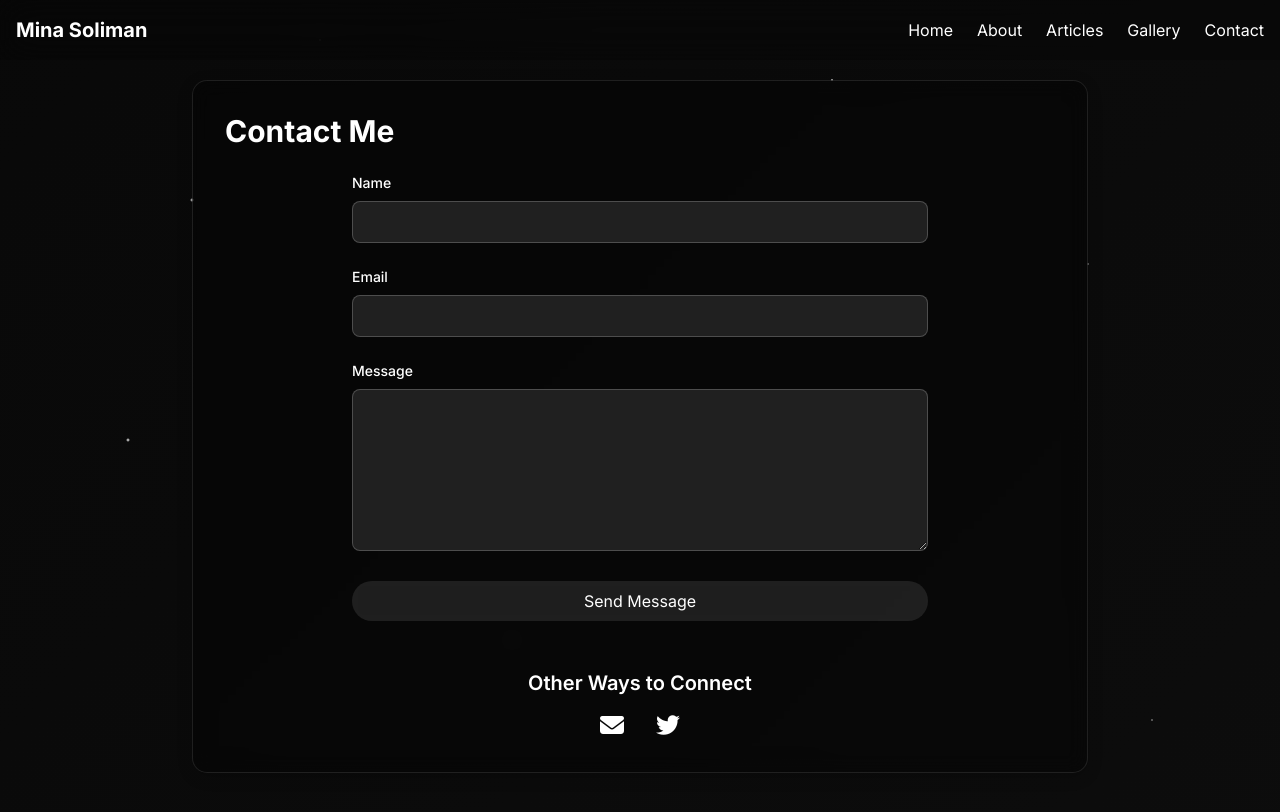
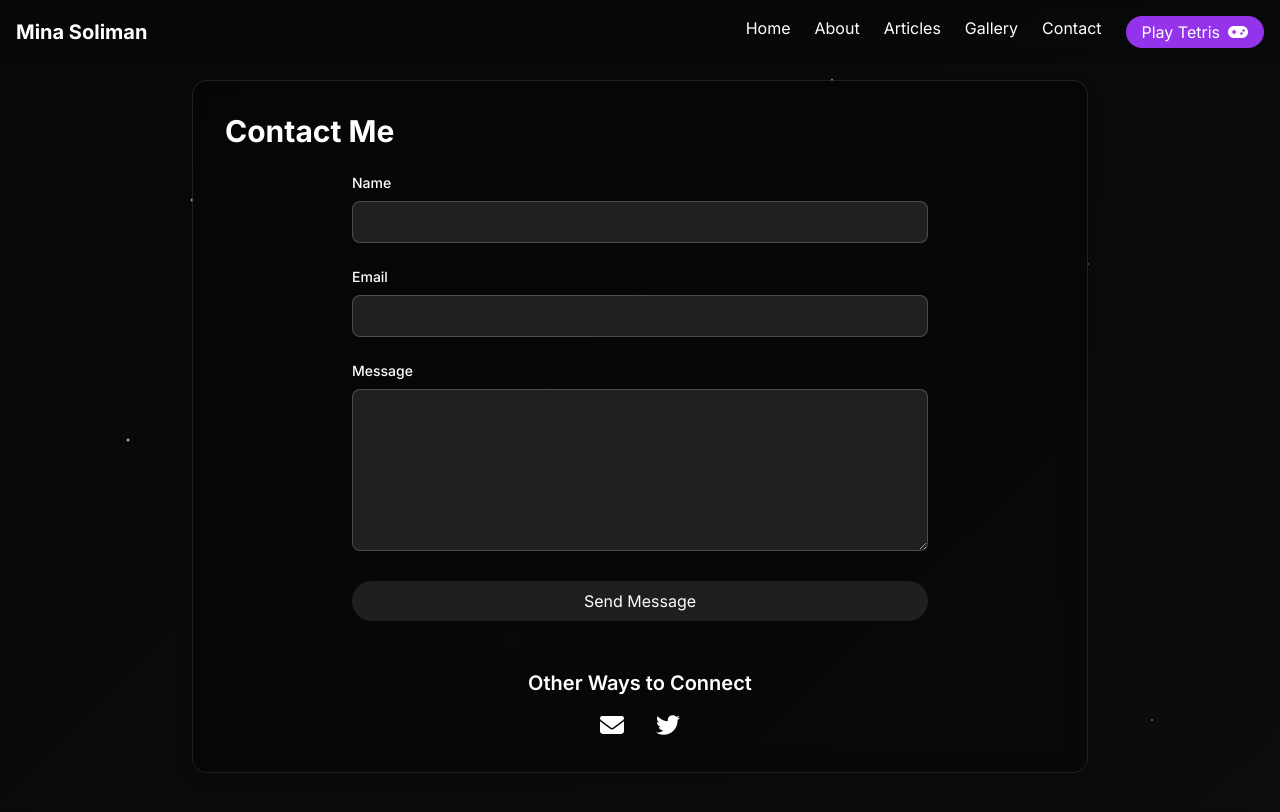
Before and after one commit to minarizk5/mysitev4, a Next.js app: page /contact in a window 1280 px wide. Shown: the top 812 px of the page. Built offline with nearby package versions, Linux system fonts and the light colour scheme.

Commit message:
tetris game v3.5.2

```diff
--- a/src/app/Navigation.tsx
+++ b/src/app/Navigation.tsx
@@ -25,6 +25,15 @@ export default function Navigation() {
             <Link href="/articles" className="text-white hover:text-gray-300">Articles</Link>
             <Link href="/gallery" className="text-white hover:text-gray-300">Gallery</Link>
             <Link href="/contact" className="text-white hover:text-gray-300">Contact</Link>
+            <Link
+              href="https://minarizk5.github.io/Tetris/"
+              target="_blank"
+              rel="noopener noreferrer"
+              className="text-white bg-purple-600 hover:bg-purple-700 px-4 py-1 rounded-full transition-colors duration-200 flex items-center space-x-2"
+            >
+              <span>Play Tetris</span>
+              <i className="fas fa-gamepad"></i>
+            </Link>
           </div>
         </div>
       </nav>
@@ -46,6 +55,16 @@ export default function Navigation() {
             <Link href="/articles" className="text-white hover:text-gray-300" onClick={() => setIsSidebarOpen(false)}>Articles</Link>
             <Link href="/gallery" className="text-white hover:text-gray-300" onClick={() => setIsSidebarOpen(false)}>Gallery</Link>
             <Link href="/contact" className="text-white hover:text-gray-300" onClick={() => setIsSidebarOpen(false)}>Contact</Link>
+            <Link
+              href="https://minarizk5.github.io/Tetris/"
+              target="_blank"
+              rel="noopener noreferrer"
+              className="text-white bg-purple-600 hover:bg-purple-700 px-4 py-2 rounded-full transition-colors duration-200 flex items-center space-x-2 w-fit"
+              onClick={() => setIsSidebarOpen(false)}
+            >
+              <span>Play Tetris</span>
+              <i className="fas fa-gamepad"></i>
+            </Link>
           </div>
         </div>
       </div>
```
